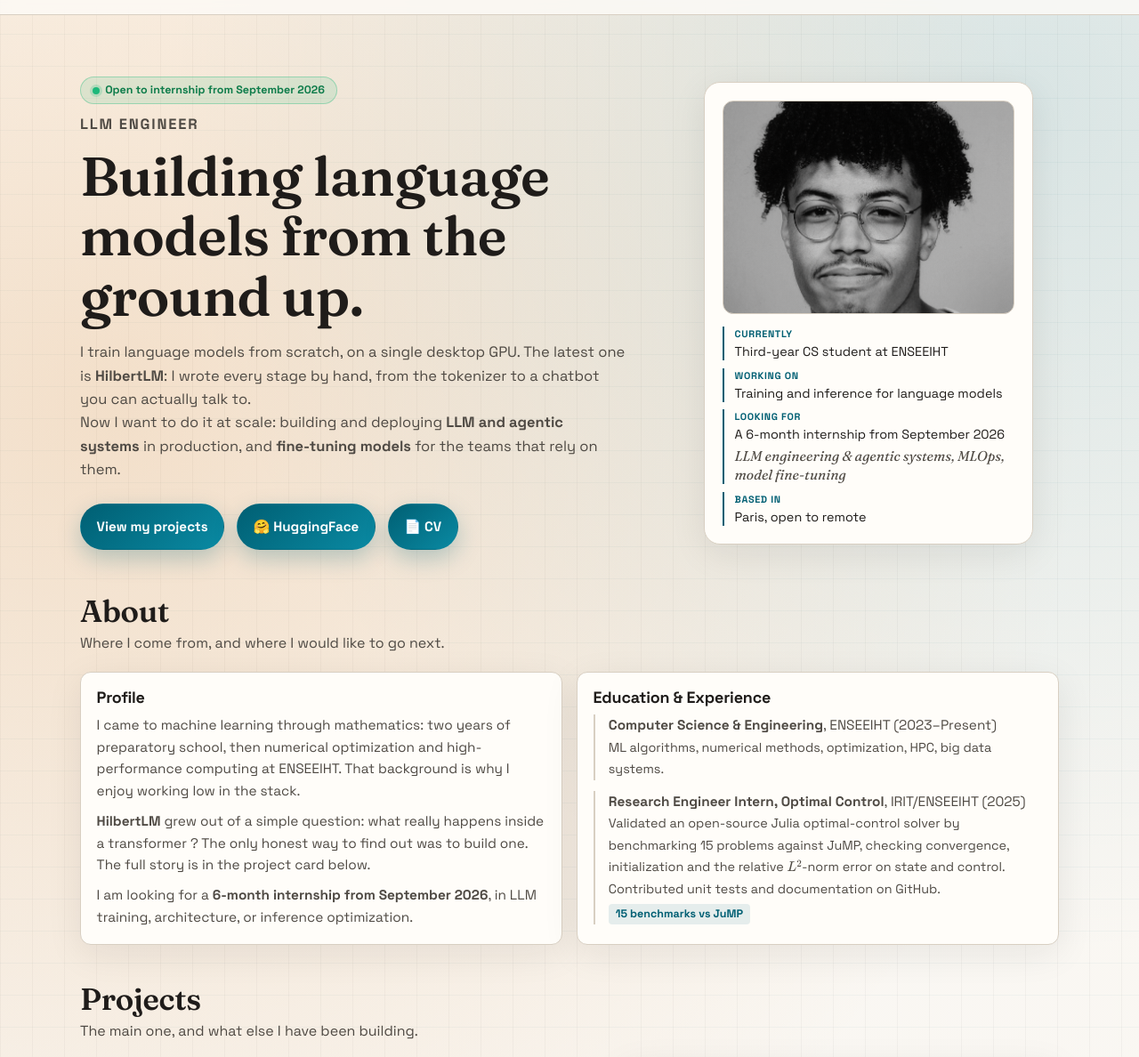
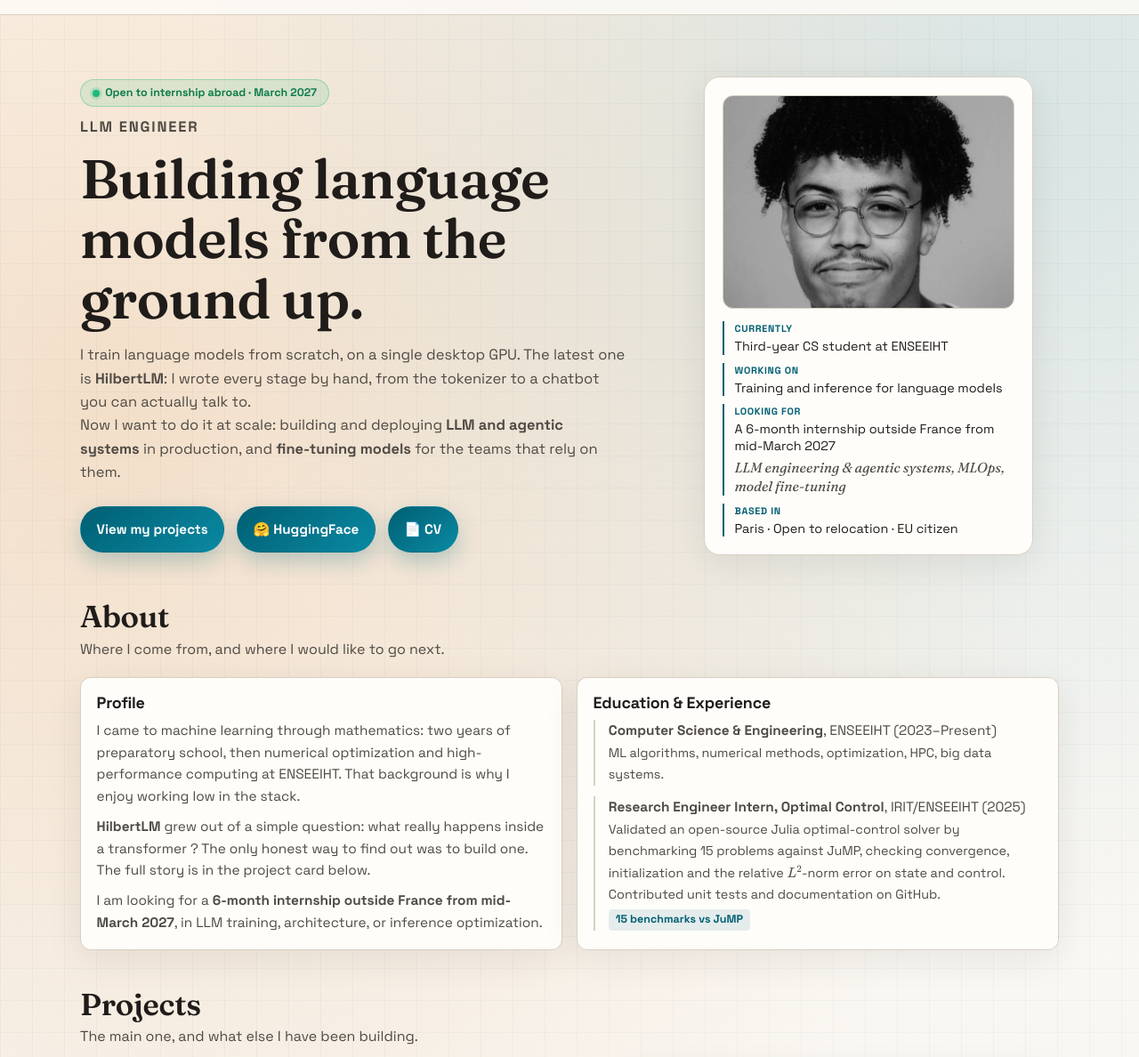
Before and after one commit to baillietn/baillietn.github.io, a website: page index.html in a window 1280 px wide. Shown: the part 56-1244 px from the top of the page at 89% size. Drawn offline with nearby package versions, Linux system fonts and the light colour scheme.

Commit message:
Update internship search: abroad, March 2027

```diff
--- a/index.html
+++ b/index.html
@@ -6,10 +6,10 @@
     <meta name="viewport" content="width=device-width, initial-scale=1.0">
     <title>Nicolas Bailliet | LLM training and inference</title>
     <meta name="description"
-        content="Nicolas Bailliet, LLM engineer and CS student at ENSEEIHT. Built HilbertLM from scratch: two language models trained on 20B tokens, on a single desktop GPU. Seeking a 6-month internship from September 2026.">
+        content="Nicolas Bailliet, LLM engineer and CS student at ENSEEIHT. Built HilbertLM from scratch: two language models trained on 20B tokens, on a single desktop GPU. Seeking a 6-month internship outside France from mid-March 2027.">
     <meta property="og:title" content="Nicolas Bailliet | LLM Engineer">
     <meta property="og:description"
-        content="Built HilbertLM from scratch: two language models trained on 20B tokens, on a single desktop GPU. Seeking a 6-month internship from September 2026.">
+        content="Built HilbertLM from scratch: two language models trained on 20B tokens, on a single desktop GPU. Seeking a 6-month internship outside France from mid-March 2027.">
     <meta property="og:url" content="https://baillietn.github.io">
     <meta property="og:type" content="website">
     <link rel="stylesheet" href="style.css">
@@ -72,7 +72,7 @@
             <div>
                 <div class="hero-avail reveal">
                     <span class="hero-avail-dot"></span>
-                    Open to internship from September 2026
+                    Open to internship abroad · March 2027
                 </div>
                 <p class="kicker reveal d1">LLM engineer</p>
                 <h1 class="reveal d2">Building language models from the ground up.</h1>
@@ -105,12 +105,12 @@
                     </li>
                     <li>
                         <span class="hero-fact-lbl">Looking for</span>
-                        <span class="hero-fact-val">A 6-month internship from September 2026</span>
+                        <span class="hero-fact-val">A 6-month internship outside France from mid-March 2027</span>
                         <span class="hero-fact-sub">LLM engineering &amp; agentic systems, MLOps, model fine-tuning</span>
                     </li>
                     <li>
                         <span class="hero-fact-lbl">Based in</span>
-                        <span class="hero-fact-val">Paris, open to remote</span>
+                        <span class="hero-fact-val">Paris · Open to relocation · EU citizen</span>
                     </li>
                 </ul>
             </aside>
@@ -133,7 +133,7 @@
                         the project card below.
                     </p>
                     <p style="margin-top:0.6rem;">
-                        I am looking for a <strong>6-month internship from September 2026</strong>, in LLM
+                        I am looking for a <strong>6-month internship outside France from mid-March 2027</strong>, in LLM
                         training, architecture, or inference optimization.
                     </p>
                 </article>
@@ -447,7 +447,7 @@
                 <article class="card">
                     <h3>Let's work together</h3>
                     <p>
-                        I am looking for a <strong>6-month internship from September 2026</strong> in LLM training,
+                        I am looking for a <strong>6-month internship outside France from mid-March 2027</strong> in LLM training,
                         architecture research, or inference optimization. I am also open to freelance work and
                         research collaborations.
                     </p>
```
Also changed, not shown: cv/index.html (+2 -2 lines), 2 other files.
